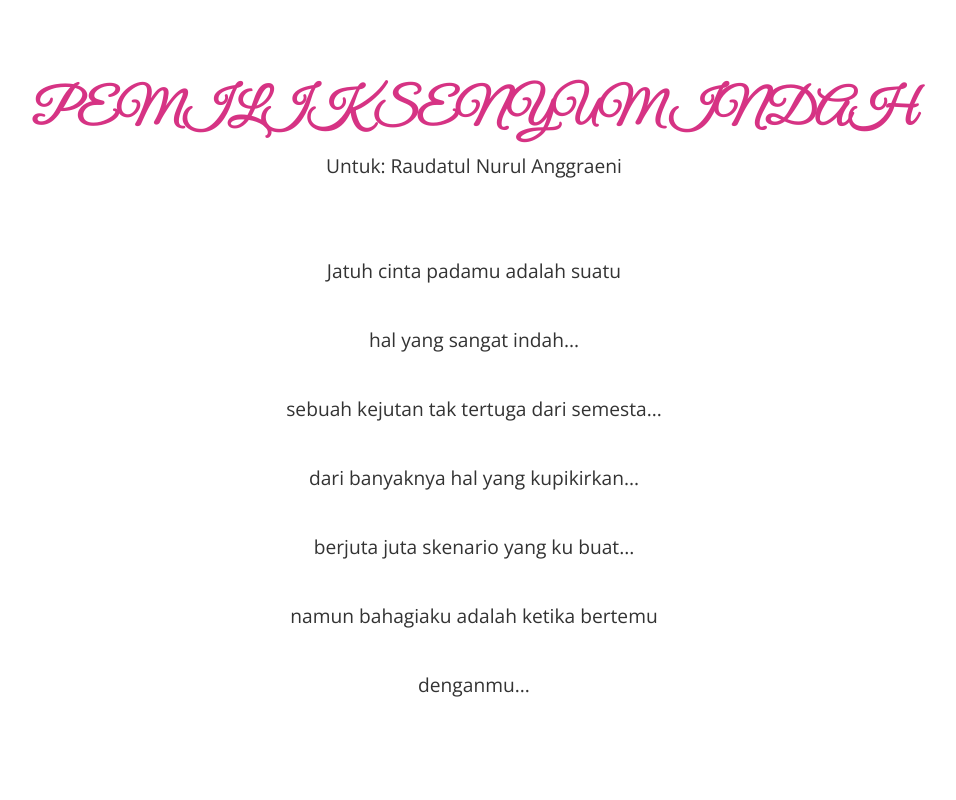
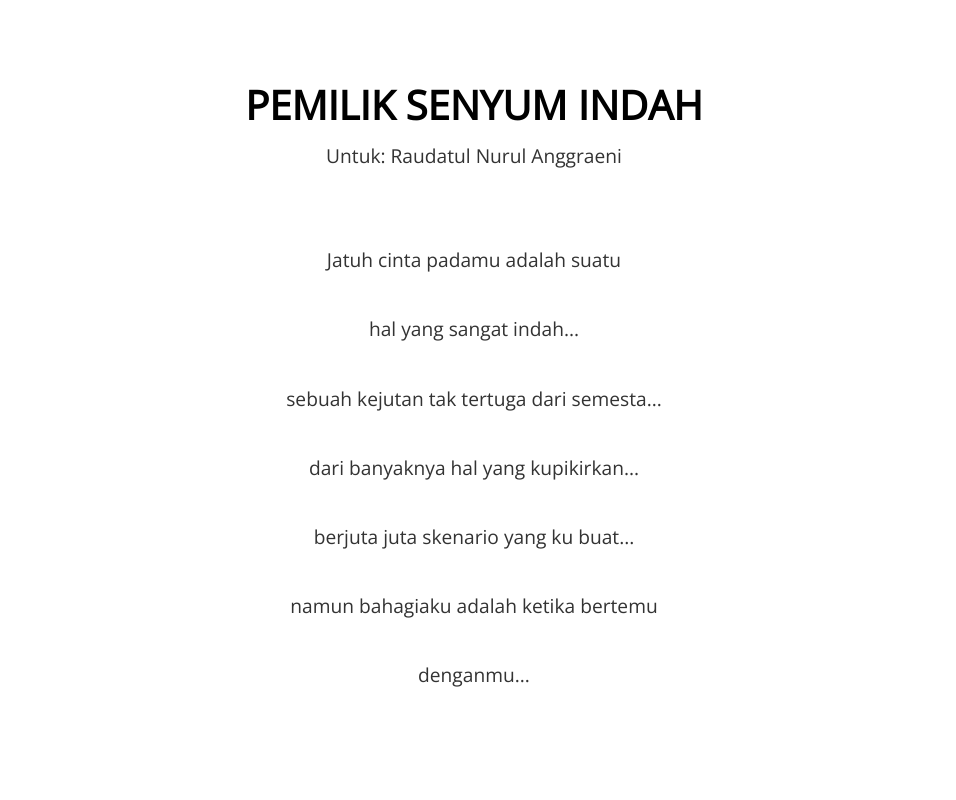
Before and after one commit to cosmiceiling/RNA, a plain HTML site: page index.html in a window 1280 px wide. Shown: the top 800 px of the page, without its empty margins (166-1122 px from the left). Drawn offline with nearby package versions, Linux system fonts and the light colour scheme.

Commit message:
Update index.html

```diff
--- a/index.html
+++ b/index.html
@@ -4,7 +4,7 @@
   <meta charset="UTF-8" />
   <meta name="viewport" content="width=device-width, initial-scale=1.0" />
   <title>Pemilik Senyum Indah</title>
-  <link href="https://fonts.googleapis.com/css2?family=Great+Vibes&family=Open+Sans&display=swap" rel="stylesheet">
+  <link href="https://fonts.googleapis.com/css2?family=Open+Sans&display=swap" rel="stylesheet">
   <style>
     body {
       margin: 0;
@@ -19,10 +19,11 @@
       overflow-x: hidden;
     }
     h1 {
-      font-family: 'Great Vibes', cursive;
-      font-size: 3em;
+      font-family: 'Open Sans', sans-serif;
+      font-size: 2.5em;
+      font-weight: bold;
       margin-bottom: 10px;
-      color: #d63384;
+      color: #000000;
     }
     .to {
       font-size: 1.2em;
```
